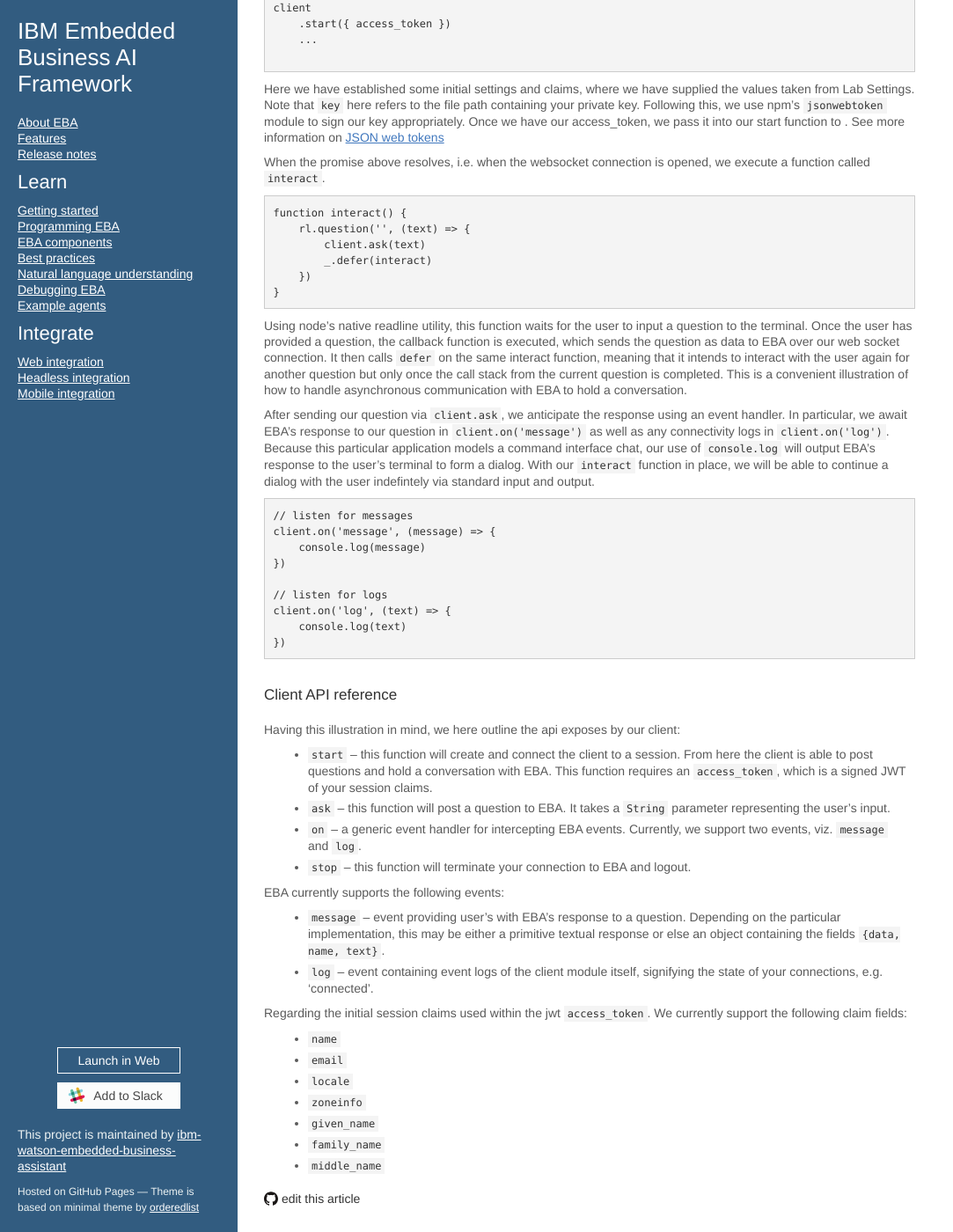
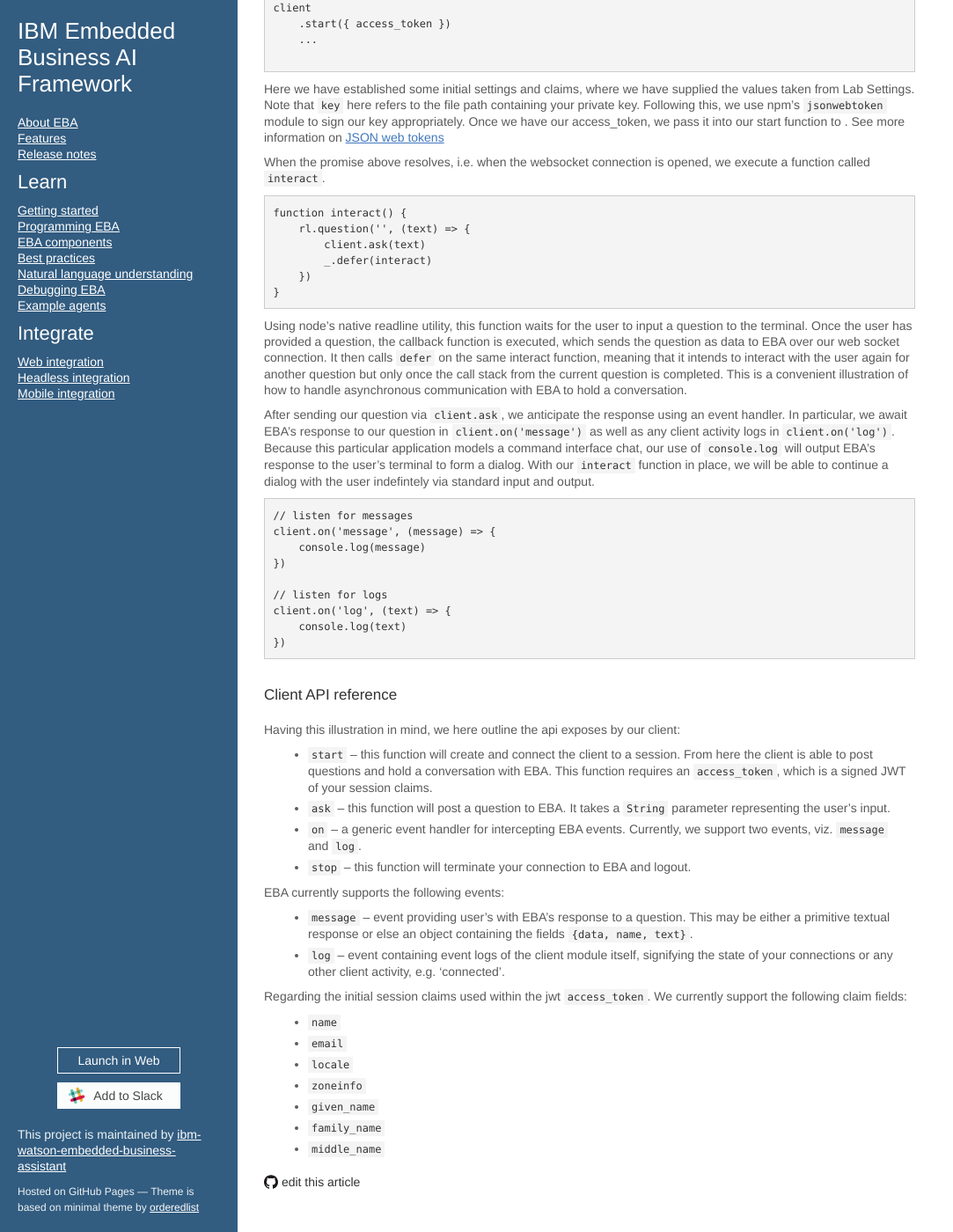
Before and after one commit to ibm-watson-embedded-business-assistant/eba-example-agents, a Jekyll site: the page built from docs/integration/Headless.md, in a window 1280 px wide and 1400 px high, scrolled down 734 px. Shown: the whole window at 88% size, without its empty margins (0-1083 px from the left). Built offline with Jekyll 4.4.1, drawn with Linux system fonts in a browser that asks for light colours; our own code applies the rules of GitHub Pages for plain Markdown files.

Commit message:
Update Headless.md

````diff
--- a/docs/integration/Headless.md
+++ b/docs/integration/Headless.md
@@ -52,7 +52,7 @@
 
 Using node's native readline utility, this function waits for the user to input a question to the terminal. Once the user has provided a question, the callback function is executed, which sends the question as data to EBA over our web socket connection. It then calls `defer` on the same interact function, meaning that it intends to interact with the user again for another question but only once the call stack from the current question is completed. This is a convenient illustration of how to handle asynchronous communication with EBA to hold a conversation.
 
-After sending our question via `client.ask`, we anticipate the response using an event handler. In particular, we await EBA's response to our question in `client.on('message')` as well as any connectivity logs in `client.on('log')`. Because this particular application models a command interface chat, our use of `console.log` will output EBA's response to the user's terminal to form a dialog. With our `interact` function in place, we will be able to continue a dialog with the user indefintely via standard input and output.
+After sending our question via `client.ask`, we anticipate the response using an event handler. In particular, we await EBA's response to our question in `client.on('message')` as well as any client activity logs in `client.on('log')`. Because this particular application models a command interface chat, our use of `console.log` will output EBA's response to the user's terminal to form a dialog. With our `interact` function in place, we will be able to continue a dialog with the user indefintely via standard input and output.
 
 ```
 // listen for messages
@@ -76,9 +76,9 @@
 
 EBA currently supports the following events:
 
-- `message` -- event providing user's with EBA's response to a question. Depending on the particular implementation, this may be either a primitive textual response or else an object containing the fields `{data, name, text}`.
+- `message` -- event providing user's with EBA's response to a question. This may be either a primitive textual response or else an object containing the fields `{data, name, text}`.
 
-- `log` -- event containing event logs of the client module itself, signifying the state of your connections, e.g. 'connected'.
+- `log` -- event containing event logs of the client module itself, signifying the state of your connections or any other client activity, e.g. 'connected'.
 
 Regarding the initial session claims used within the jwt `access_token`. We currently support the following claim fields:
 
````
